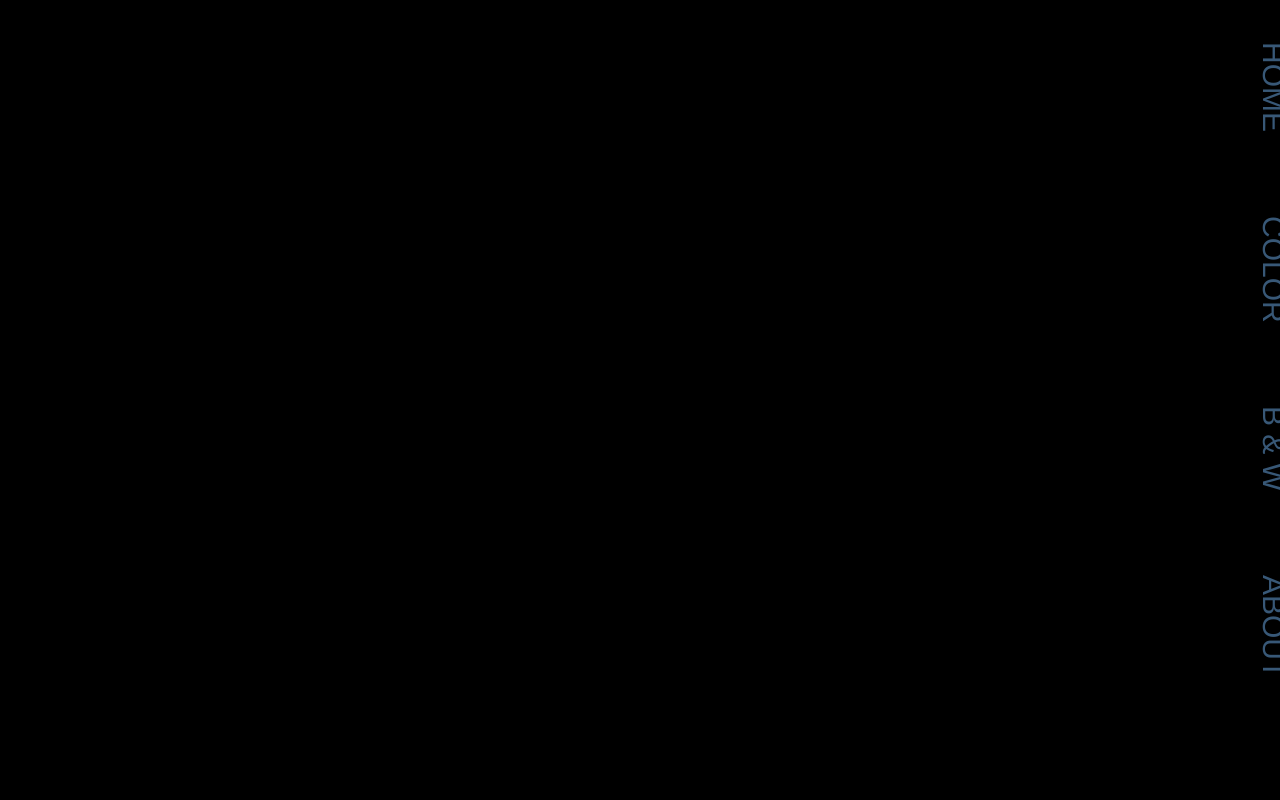
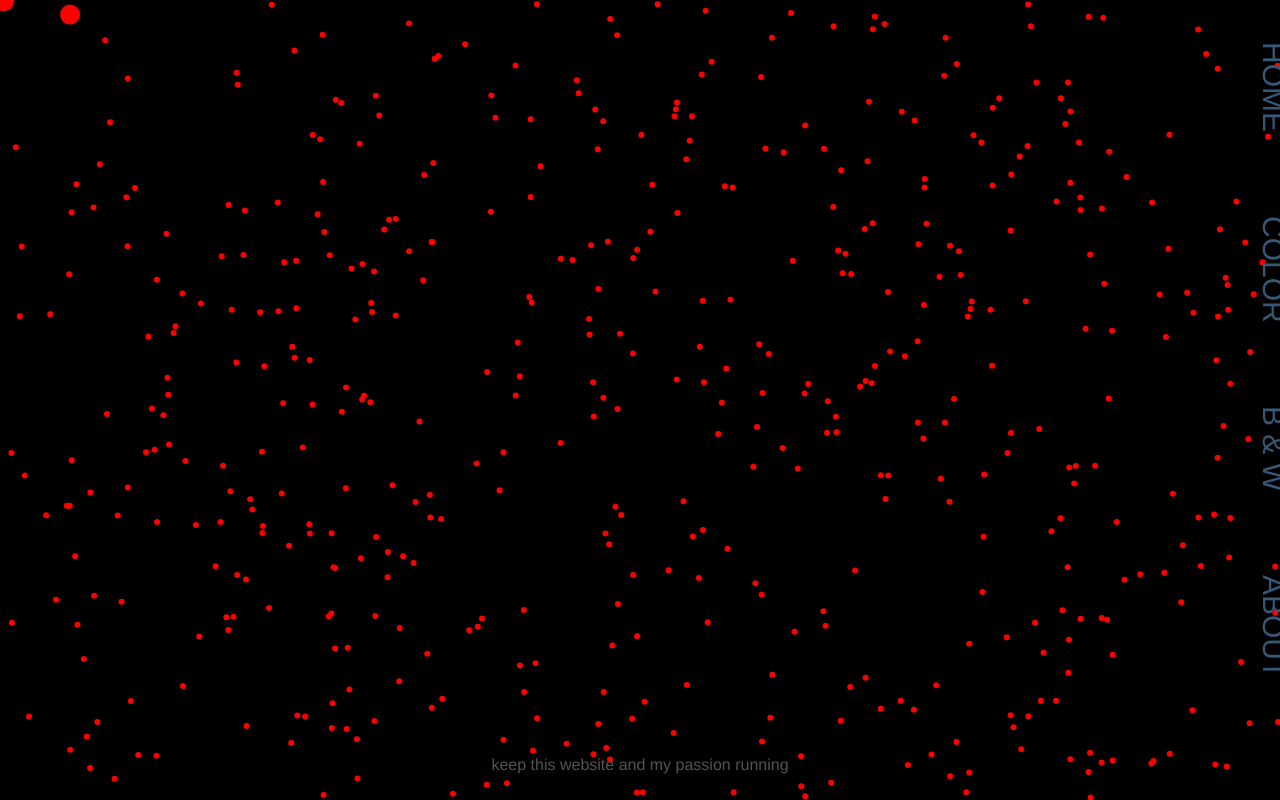
Before and after one commit to danczw/Pixel-Art, a Vue app: page / in a window 1280 px wide. Built offline with nearby package versions, Linux system fonts and the light colour scheme.

Commit message:
added basic particle effect code base

```diff
--- a/src/components/bwArt.vue
+++ /dev/null
@@ -1,27 +0,0 @@
-<template>
-  <div class="hello"></div>
-</template>
-
-<script>
-export default {
-  name: "bwArt",
-};
-</script>
-
-<!-- Add "scoped" attribute to limit CSS to this component only -->
-<style lang="scss" scoped>
-h3 {
-  margin: 40px 0 0;
-}
-ul {
-  list-style-type: none;
-  padding: 0;
-}
-li {
-  display: inline-block;
-  margin: 0 10px;
-}
-a {
-  color: #42b983;
-}
-</style>
--- /dev/null
+++ b/src/components/particle.vue
@@ -0,0 +1,114 @@
+<template>
+  <div class="wrapper">
+    <div class="art">
+      <canvas id="canvas1"></canvas>
+    </div>
+    <div class="donation">
+      <p>keep this website and my passion running</p>
+    </div>
+  </div>
+</template>
+
+<script>
+export default {
+  name: "particle",
+  setup() {},
+  mounted() {
+    this.effect();
+  },
+  methods: {
+    effect() {
+      const canvas = document.getElementById("canvas1");
+      const ctx = canvas.getContext("2d");
+      canvas.width = window.innerWidth;
+      canvas.height = window.innerHeight;
+      let particleArray = [];
+
+      // handke mouse
+      const mouse = {
+        x: null,
+        y: null,
+        radius: 150
+      };
+      window.addEventListener('mousemove', function (e) {
+        mouse.x = e.x;
+        mouse.y = e.y;
+      });
+
+      ctx.fillStyle = "white";
+      ctx.font = "30px Verdana";
+      ctx.fillText("A", 30, 30);
+      // const data = ctx.getImageData(0, 0, 100, 100);
+
+      class Particle {
+        constructor(x, y) {
+          this.x = x;
+          this.y = y;
+          this.size = 3;
+          this.baseX = this.x;
+          this.baseY = this.y;
+          this.density = Math.random() * 30 + 1;
+        };
+        draw() {
+          ctx.fillStyle = "red";
+          ctx.beginPath();
+          ctx.arc(this.x, this.y, this.size, 0, Math.PI * 2);
+          ctx.closePath();
+          ctx.fill();
+        };
+        update() {
+          let dx = mouse.x - this.x;
+          let dy = mouse.y - this.y;
+          let distance = Math.sqrt(dx * dx + dy * dy);
+          if (distance < 100) {
+            this.size = 10;
+          } else {
+            this.size = 3;
+          }
+        }
+      };
+      function init() {
+        particleArray = [];
+        for (let i = 0; i < 500; i++) {
+          let x = Math.random() * canvas.width;
+          let y = Math.random() * canvas.height;
+          particleArray.push(new Particle(x, y));
+        }
+      };
+      init();
+      console.log(particleArray);
+
+      function animate() {
+        ctx.clearRect(0, 0, canvas.width, canvas.height);
+        for (let i = 0; i < particleArray.length; i++) {
+          particleArray[i].draw();
+          particleArray[i].update();
+        }
+        requestAnimationFrame(animate)
+      };
+      animate();
+    }
+  }
+}
+</script>
+
+<!-- Add "scoped" attribute to limit CSS to this component only -->
+<style lang="scss" scoped>
+#canvas1 {
+  top: 0;
+  left: 0;
+  position: absolute;
+}
+
+.donation {
+  color: rgb(83, 83, 83);
+  position: absolute;
+  bottom: 0;
+  padding-bottom: 10px;
+  width: 100%;
+
+  .donation p {
+    text-align: center;
+  }
+}
+</style>
--- a/src/views/Home.vue
+++ b/src/views/Home.vue
@@ -1,17 +1,17 @@
 <template>
   <div class="home">
-    <bwArt />
+    <particle />
   </div>
 </template>
 
 <script>
 // @ is an alias to /src
-import bwArt from "@/components/bwArt.vue";
+import particle from "@/components/particle.vue";
 
 export default {
   name: "Home",
   components: {
-    bwArt,
+    particle,
   },
 };
 </script>
```
Also changed, not shown: src/views/bandw.vue (+1 -3 lines), src/views/color.vue (+0 -3 lines).
